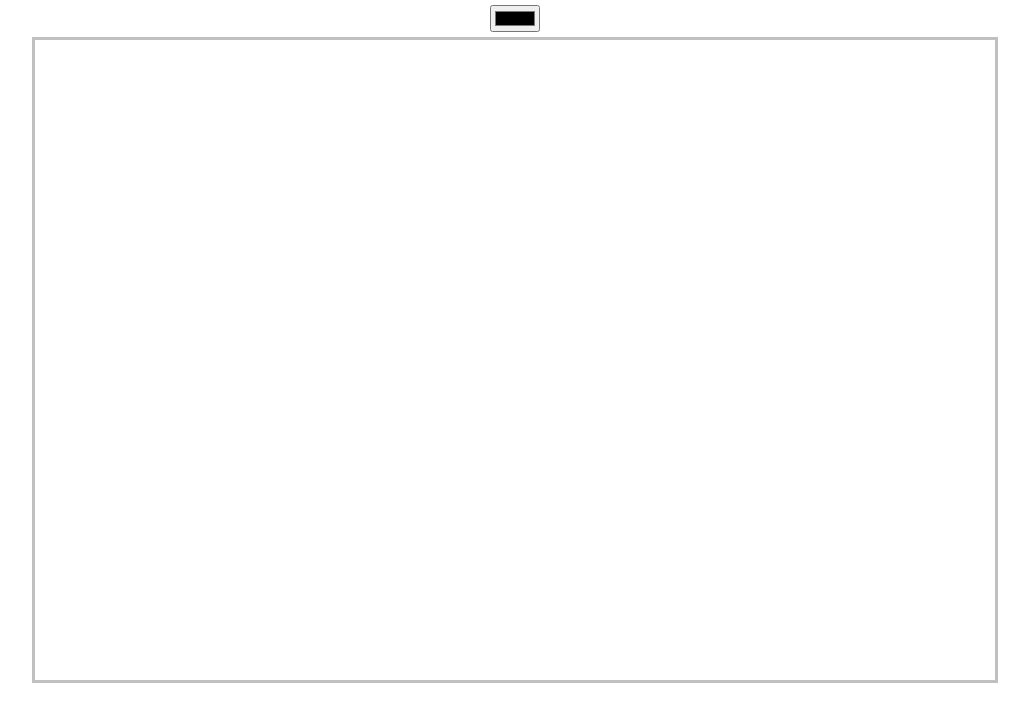
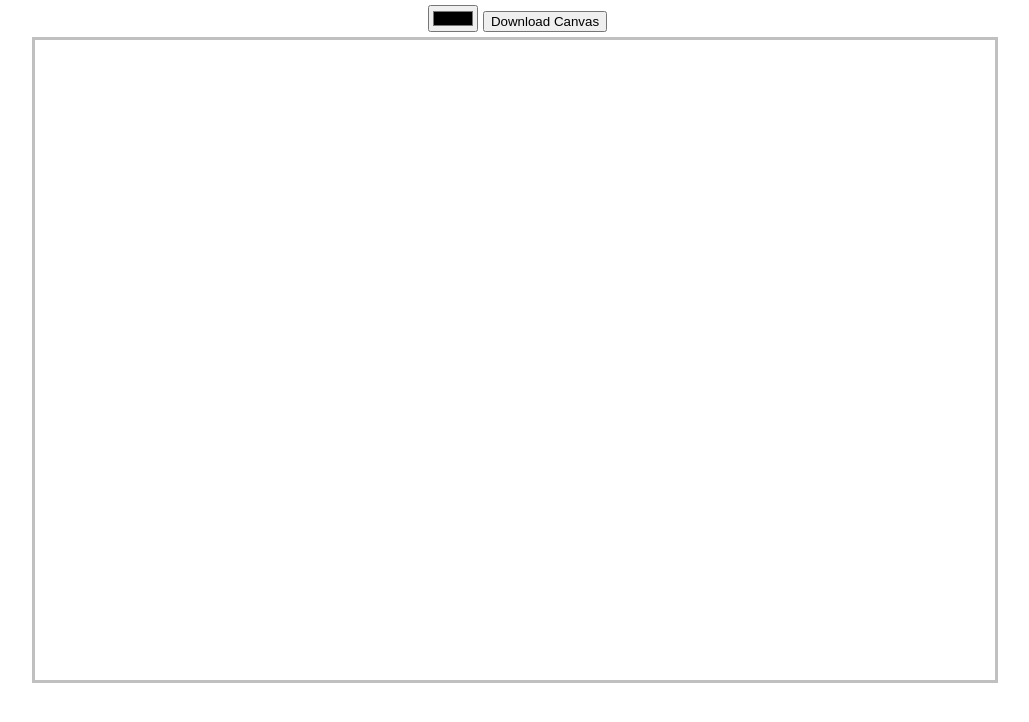
Before and after one commit to ajarvis3/canvas, a React (Create React App) app in the folder react-canvas/: page / in a window 1280 px wide. Shown: the top 722 px of the page, without its empty margins (125-1154 px from the left). Built offline with nearby package versions, Linux system fonts and the light colour scheme.

Commit message:
Add download:

```diff
--- a/react-canvas/src/Canvas.js
+++ b/react-canvas/src/Canvas.js
@@ -1,6 +1,24 @@
 import {useEffect, useRef, useState} from 'react';
 
 import "./Canvas.css";
+
+function Download(props) {
+    const {canvas} = props;
+    const aTag = useRef();
+
+    function onClick() {
+        const img = canvas.current.toDataURL("image/png").replace("image/png", "image/octet-stream");
+        aTag.current.setAttribute("href", img);
+    }
+
+    return (
+        <a ref={aTag} download="canvas.png">
+            <button onClick={onClick}>
+                Download Canvas
+            </button>
+        </a>
+    )
+}
 
 function ColorChooser(props) {
     const {color, setColor} = props;
@@ -10,19 +28,16 @@ function ColorChooser(props) {
     }
 
     return (
-        <div>
             <input
                 className="color-chooser"
                 type="color"
                 value={color}
                 onChange={handleChange} />
-        </div>
     )
 }
 
 function DrawingArea(props) {
-    const {width, height, color} = props;
-    const canvas = useRef();
+    const {width, height, color, canvas} = props;
     const [paths, setPaths] = useState([]);
 
     function handleMouseDown(event) {
@@ -70,13 +85,17 @@ function DrawingArea(props) {
 
 function Canvas(props) {
     const {width, height} = props;
+    const canvas = useRef();
     const [color, setColor] = useState('#000000');
     console.log(color);
 
     return (
         <div>
-            <ColorChooser color={color} setColor={setColor} />
-            <DrawingArea width={width} height={height} color={color} />
+            <div>
+                <ColorChooser color={color} setColor={setColor} />
+                <Download canvas={canvas}/>
+            </div>
+            <DrawingArea width={width} height={height} color={color} canvas={canvas}/>
         </div>
     )
 }
```
